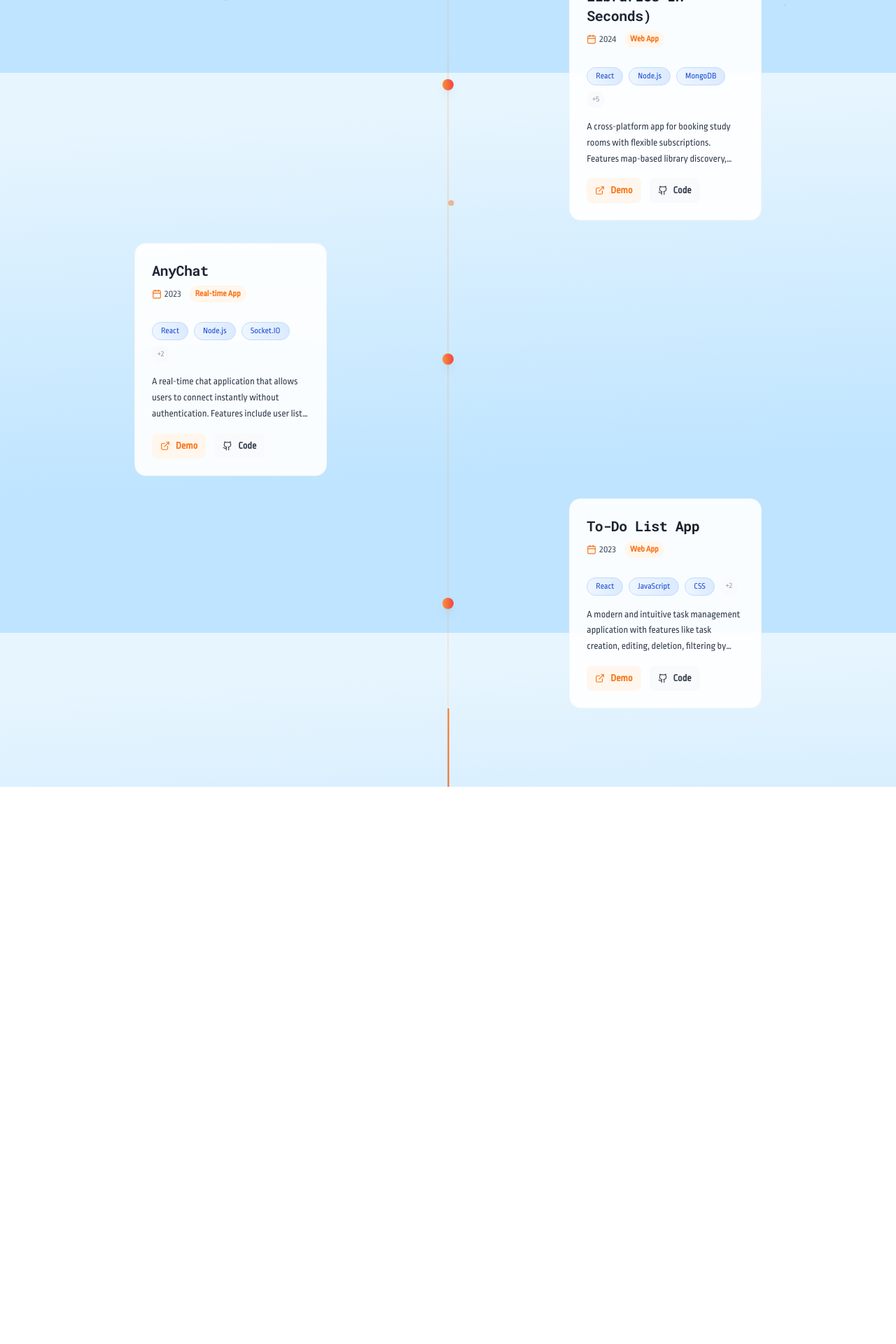
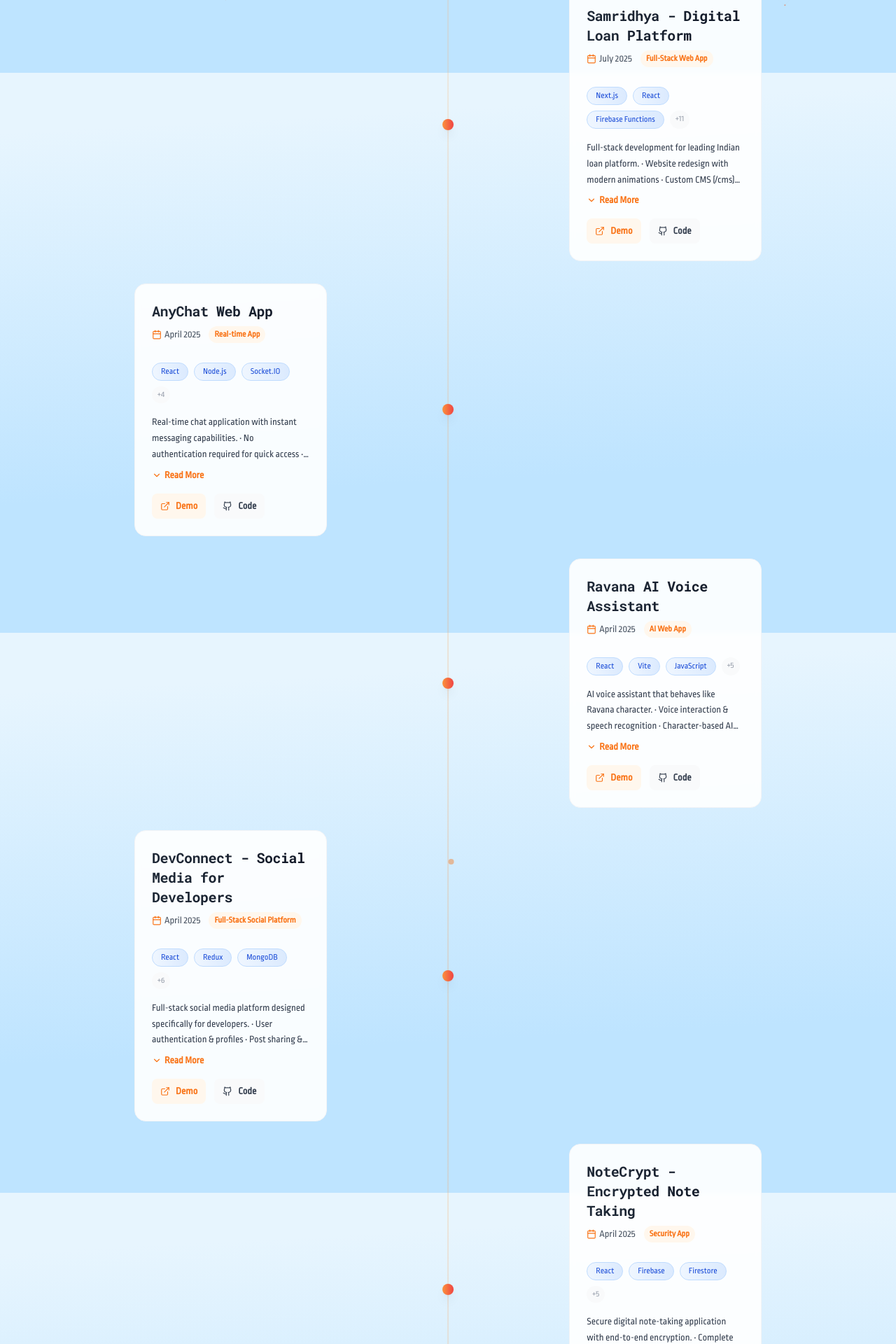
Before and after one commit to AD1TYA03/mybio, a React (Vite) app: page /projects in a window 1280 px wide. Shown: the part 760-2680 px from the top of the page at 70% size. Before the commit the page ends 1884 px from the top, so only its background shows below. Built offline with nearby package versions, Linux system fonts and the light colour scheme; a web font is replaced by a local one.

Commit message:
updated projects

```diff
--- a/src/components/ProjectCard.tsx
+++ b/src/components/ProjectCard.tsx
@@ -1,6 +1,7 @@
 import { motion } from "framer-motion";
-import { ExternalLink, Github, Calendar } from "lucide-react";
+import { ExternalLink, Github, Calendar, ChevronDown, ChevronUp } from "lucide-react";
 import { Project } from "../types/Project";
+import { useState } from "react";
 
 interface ProjectCardProps {
   project: Project;
@@ -10,6 +11,7 @@ interface ProjectCardProps {
 
 const ProjectCard: React.FC<ProjectCardProps> = ({ project, index, isLast = false }) => {
   const isLeft = index % 2 === 0;
+  const [isExpanded, setIsExpanded] = useState(false);
 
   return (
     <motion.div
@@ -60,9 +62,29 @@ const ProjectCard: React.FC<ProjectCardProps> = ({ project, index, isLast = fals
           </div>
 
           {/* Description */}
-          <p className="text-gray-700 text-sm leading-relaxed mb-4 line-clamp-3 overflow-hidden">
-            {project.description}
-          </p>
+          <div className="mb-4">
+            <p className={`text-gray-700 text-sm leading-relaxed ${!isExpanded ? 'line-clamp-3' : ''} overflow-hidden transition-all duration-300`}>
+              {project.description}
+            </p>
+            {project.description.length > 150 && (
+              <button
+                onClick={() => setIsExpanded(!isExpanded)}
+                className="flex items-center gap-1 text-orange-500 hover:text-orange-600 text-sm font-semibold mt-2 transition-colors"
+              >
+                {isExpanded ? (
+                  <>
+                    <ChevronUp size={14} />
+                    Read Less
+                  </>
+                ) : (
+                  <>
+                    <ChevronDown size={14} />
+                    Read More
+                  </>
+                )}
+              </button>
+            )}
+          </div>
 
           {/* Project Links */}
           <div className="flex gap-3 mt-auto">
--- a/src/data/projects.json
+++ b/src/data/projects.json
@@ -1,7 +1,133 @@
 [
   {
+    "title": "AutoBot - Cold Email Automation",
+    "description": "AI-powered cold email automation platform for job applications. • Resume upload & parsing • Contact list processing • AI email generation with Google Gemini • Email automation with tracking • Built with Next.js, TypeScript & Tailwind CSS",
+    "image": "https://images.pexels.com/photos/3183150/pexels-photo-3183150.jpeg?auto=compress&cs=tinysrgb&w=1260&h=750&dpr=1",
+    "demoLink": "https://autobot-coldmailer.vercel.app/",
+    "githubLink": "https://github.com/AD1TYA03/autobot-coldmailer",
+    "techStack": [
+      "Next.js 15",
+      "TypeScript",
+      "Tailwind CSS",
+      "Google Gemini AI",
+      "Nodemailer",
+      "Gmail SMTP",
+      "Lucide React",
+      "Headless UI"
+    ],
+    "featured": true,
+    "date": "August 2025",
+    "category": "AI Web App"
+  },
+  {
+    "title": "Samridhya - Digital Loan Platform",
+    "description": "Full-stack development for leading Indian loan platform. • Website redesign with modern animations • Custom CMS (/cms) with rich text editor • Dynamic blog system (/blog) with SEO • Firebase functions & authentication • Loan calculator & credit score checker • Real-time loan tracking features",
+    "image": "https://images.pexels.com/photos/3183153/pexels-photo-3183153.jpeg?auto=compress&cs=tinysrgb&w=1260&h=750&dpr=1",
+    "demoLink": "https://samridhya.com/",
+    "githubLink": "",
+    "techStack": [
+      "Next.js",
+      "React",
+      "Firebase Functions",
+      "Custom CMS",
+      "Firebase Authentication",
+      "Firebase Firestore",
+      "Rich Text Editor",
+      "Image Upload",
+      "Blog System",
+      "SEO Optimization",
+      "Animations",
+      "Tailwind CSS",
+      "Responsive Design",
+      "Full-Stack Development"
+    ],
+    "featured": true,
+    "date": "July 2025",
+    "category": "Full-Stack Web App"
+  },
+  {
+    "title": "AnyChat Web App",
+    "description": "Real-time chat application with instant messaging capabilities. • No authentication required for quick access • User list & one-on-one messaging • Real-time updates with WebSocket • Clean & modern UI design • Fast & responsive communication",
+    "image": "https://images.pexels.com/photos/7915236/pexels-photo-7915236.jpeg?auto=compress&cs=tinysrgb&w=1260&h=750&dpr=1",
+    "demoLink": "https://anychatweb.vercel.app/",
+    "githubLink": "https://github.com/AD1TYA03/anyChat",
+    "techStack": [
+      "React",
+      "Node.js",
+      "Socket.IO",
+      "Express",
+      "JavaScript",
+      "Real-time Communication",
+      "WebSocket"
+    ],
+    "featured": false,
+    "date": "April 2025",
+    "category": "Real-time App"
+  },
+  {
+    "title": "Ravana AI Voice Assistant",
+    "description": "AI voice assistant that behaves like Ravana character. • Voice interaction & speech recognition • Character-based AI responses • Real-time voice processing • Interactive conversation interface • Modern React & Vite development • Deployed on Vercel platform",
+    "image": "https://images.pexels.com/photos/8386434/pexels-photo-8386434.jpeg?auto=compress&cs=tinysrgb&w=1260&h=750&dpr=1",
+    "demoLink": "https://ravana-ai.vercel.app/",
+    "githubLink": "https://github.com/AD1TYA03/ravana_ai",
+    "techStack": [
+      "React",
+      "Vite",
+      "JavaScript",
+      "Speech Recognition",
+      "Voice Synthesis",
+      "AI Integration",
+      "Real-time Processing",
+      "Vercel Deployment"
+    ],
+    "featured": false,
+    "date": "April 2025",
+    "category": "AI Web App"
+  },
+  {
+    "title": "DevConnect - Social Media for Developers",
+    "description": "Full-stack social media platform designed specifically for developers. • User authentication & profiles • Post sharing & interactions • Real-time messaging & notifications • Developer-focused features • MongoDB database integration • React Redux state management • Collaborative development with team",
+    "image": "https://images.pexels.com/photos/3183150/pexels-photo-3183150.jpeg?auto=compress&cs=tinysrgb&w=1260&h=750&dpr=1",
+    "demoLink": "https://devconnectweb.vercel.app/",
+    "githubLink": "https://github.com/AD1TYA03/DevConnect",
+    "techStack": [
+      "React",
+      "Redux",
+      "MongoDB",
+      "Node.js",
+      "Express",
+      "JavaScript",
+      "Full-Stack Development",
+      "Social Media Features",
+      "Real-time Communication"
+    ],
+    "featured": true,
+    "date": "April 2025",
+    "category": "Full-Stack Social Platform"
+  },
+  {
+    "title": "NoteCrypt - Encrypted Note Taking",
+    "description": "Secure digital note-taking application with end-to-end encryption. • Complete CRUD operations for notes • AES encryption on client-side • Firebase authentication & Firestore • Notes encrypted before database storage • Only user can decrypt & read notes • Privacy-focused with zero-knowledge architecture",
+    "image": "https://images.pexels.com/photos/3183150/pexels-photo-3183150.jpeg?auto=compress&cs=tinysrgb&w=1260&h=750&dpr=1",
+    "demoLink": "https://notecryptweb.vercel.app/",
+    "githubLink": "https://github.com/AD1TYA03/NoteCrypt",
+    "techStack": [
+      "React",
+      "Firebase",
+      "Firestore",
+      "CryptoJS",
+      "AES Encryption",
+      "Tailwind CSS",
+      "Vite",
+      "Security & Privacy"
+    ],
+    "featured": true,
+    "date": "April 2025",
+    "category": "Security App"
+  },
+  {
     "title": "FitBharat",
-    "description": "A comprehensive fitness and wellness app that promotes a healthy lifestyle through gamified challenges, community interaction, and personalized fitness tracking. Built with React Native and MongoDB using microservices architecture.",
+    "description": "Comprehensive fitness & wellness app with gamified challenges. • Community interaction features • Personalized fitness tracking • React Native & MongoDB • Microservices architecture",
     "image": "https://images.pexels.com/photos/414029/pexels-photo-414029.jpeg?auto=compress&cs=tinysrgb&w=1260&h=750&dpr=1",
     "demoLink": "https://fitbharat.example.com",
     "githubLink": "https://github.com/example/fitbharat",
@@ -21,7 +147,7 @@
   },
   {
     "title": "BLIS (Book Libraries In Seconds)",
-    "description": "A cross-platform app for booking study rooms with flexible subscriptions. Features map-based library discovery, secure payments, real-time booking management, and comprehensive admin dashboard for library owners.",
+    "description": "Cross-platform study room booking app with subscriptions. • Map-based library discovery • Secure payment integration • Real-time booking management • Admin dashboard for library owners",
     "image": "https://images.pexels.com/photos/1370296/pexels-photo-1370296.jpeg?auto=compress&cs=tinysrgb&w=1260&h=750&dpr=1",
     "demoLink": "https://blis-app.example.com",
     "githubLink": "https://github.com/example/blis",
@@ -38,39 +164,7 @@
     "featured": true,
     "date": "2024",
     "category": "Web App"
-  },
-  {
-    "title": "AnyChat",
-    "description": "A real-time chat application that allows users to connect instantly without authentication. Features include user list, one-on-one messaging, and real-time updates using WebSocket technology.",
-    "image": "https://images.pexels.com/photos/7915236/pexels-photo-7915236.jpeg?auto=compress&cs=tinysrgb&w=1260&h=750&dpr=1",
-    "demoLink": "https://anychatweb.vercel.app",
-    "githubLink": "https://github.com/example/anychat",
-    "techStack": [
-      "React",
-      "Node.js",
-      "Socket.IO",
-      "Express",
-      "JavaScript"
-    ],
-    "featured": false,
-    "date": "2023",
-    "category": "Real-time App"
-  },
-  {
-    "title": "To-Do List App",
-    "description": "A modern and intuitive task management application with features like task creation, editing, deletion, filtering by status, and persistent local storage for seamless user experience.",
-    "image": "https://images.pexels.com/photos/1151855/pexels-photo-1151855.jpeg?auto=compress&cs=tinysrgb&w=1260&h=750&dpr=1",
-    "demoLink": "https://todo-app.example.com",
-    "githubLink": "https://github.com/example/todo-app",
-    "techStack": [
-      "React",
-      "JavaScript",
-      "CSS",
-      "LocalStorage",
-      "Tailwind CSS"
-    ],
-    "featured": false,
-    "date": "2023",
-    "category": "Web App"
+
   }
+
 ]
--- a/src/pages/About/About.tsx
+++ b/src/pages/About/About.tsx
@@ -81,9 +81,11 @@ function About() {
   }, []);
 
   const skills = {
-    frontend: ["React", "TypeScript", "Next.js", "Tailwind"],
-    backend: ["Node.js", "MongoDB", "GraphQL", "AWS"],
-    mobile: ["React Native", "Expo", "Firebase", "Redux"]
+    frontend: ["React", "TypeScript", "Next.js", "Tailwind CSS", "Vite", "Redux"],
+    backend: ["Node.js", "MongoDB", "Firebase", "Express", "Socket.IO", "Firebase Functions"],
+    security: ["AES Encryption", "CryptoJS", "End-to-End Encryption", "Authentication"],
+    ai: ["Google Gemini AI", "Speech Recognition", "Voice Synthesis", "AI Integration"],
+    tools: ["Git", "Vercel", "Firebase Hosting", "Firestore", "Real-time Communication"]
   };
 
   const achievements = [
@@ -94,11 +96,11 @@ function About() {
 
   const expertise = [
     "Full-Stack",
-    "Mobile Apps",
-    "Cloud",
-    "UI/UX",
-    "APIs",
-    "Databases"
+    "AI Integration",
+    "Security",
+    "Real-time Apps",
+    "Voice Technology",
+    "Cloud Services"
   ];
 
   return (
```
